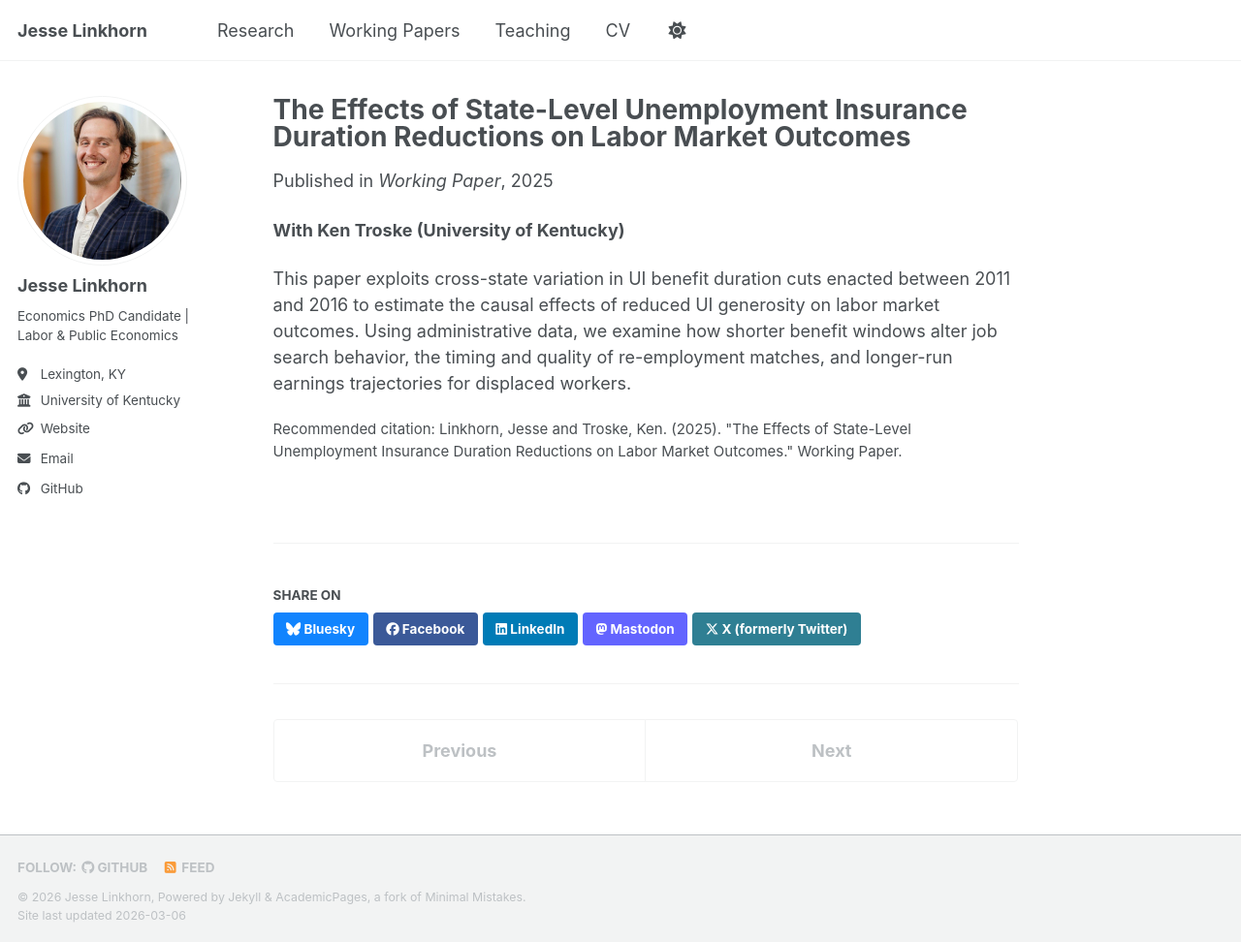
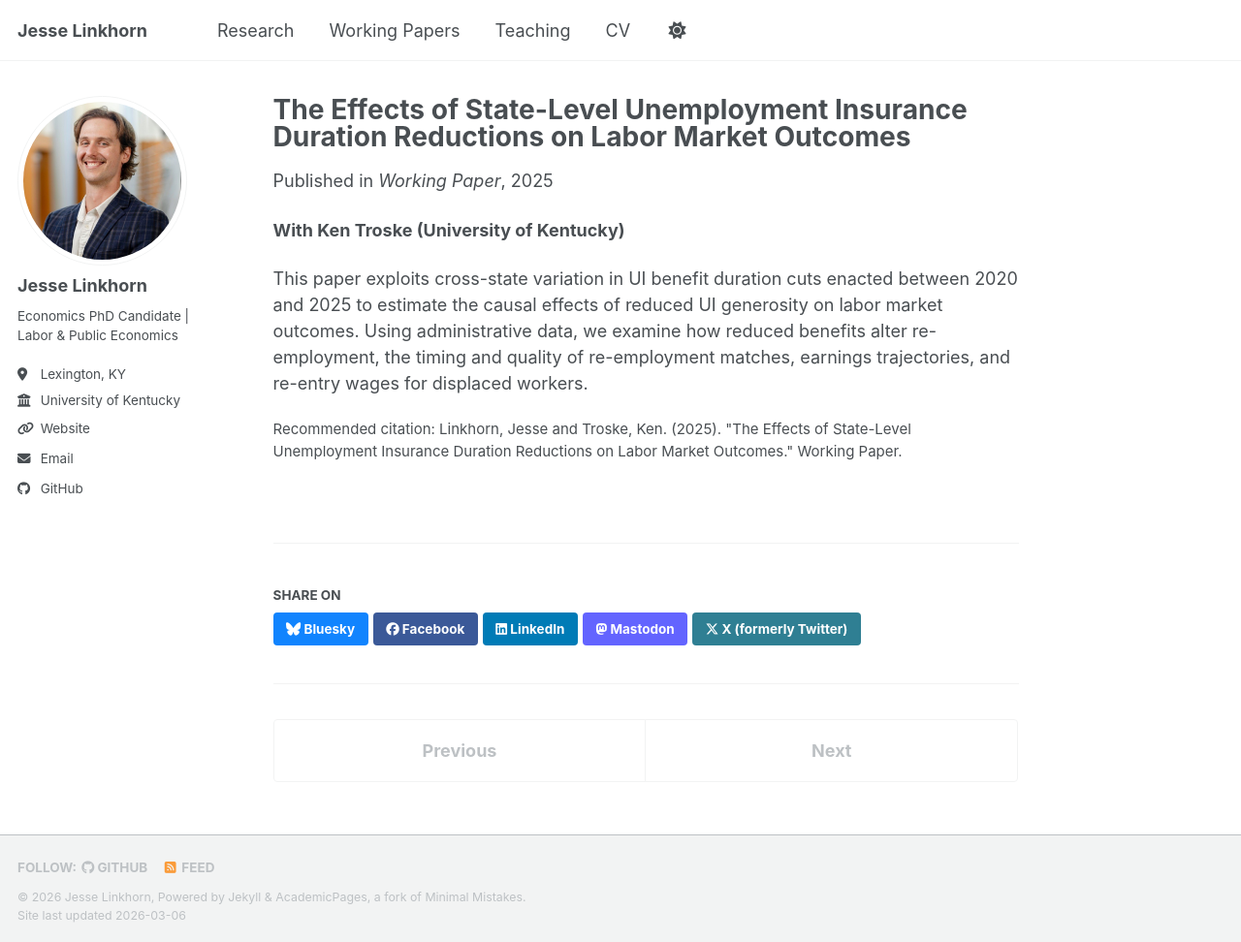
Before and after one commit to linkhornj14/linkhornj14.github.io, a Jekyll site: the page built from _publications/2025-01-02-ui-durations.md, in a window 1280 px wide and 972 px high. Shown: the whole window at 97% size. Built offline with Jekyll 4.4.1, drawn with Linux system fonts in a browser that asks for light colours; a script bundle is joined from its source files by our own code; library files that are not in the unit come from our copies.

Commit message:
Update 2025-01-02-ui-durations.md
update

```diff
--- a/_publications/2025-01-02-ui-durations.md
+++ b/_publications/2025-01-02-ui-durations.md
@@ -9,4 +9,4 @@ citation: 'Linkhorn, Jesse and Troske, Ken. (2025). "The Effects of State-Level
 
 **With Ken Troske (University of Kentucky)**
 
-This paper exploits cross-state variation in UI benefit duration cuts enacted between 2011 and 2016 to estimate the causal effects of reduced UI generosity on labor market outcomes. Using administrative data, we examine how shorter benefit windows alter job search behavior, the timing and quality of re-employment matches, and longer-run earnings trajectories for displaced workers.
+This paper exploits cross-state variation in UI benefit duration cuts enacted between 2020 and 2025 to estimate the causal effects of reduced UI generosity on labor market outcomes. Using administrative data, we examine how reduced benefits alter re-employment, the timing and quality of re-employment matches, earnings trajectories, and re-entry wages for displaced workers.
```
